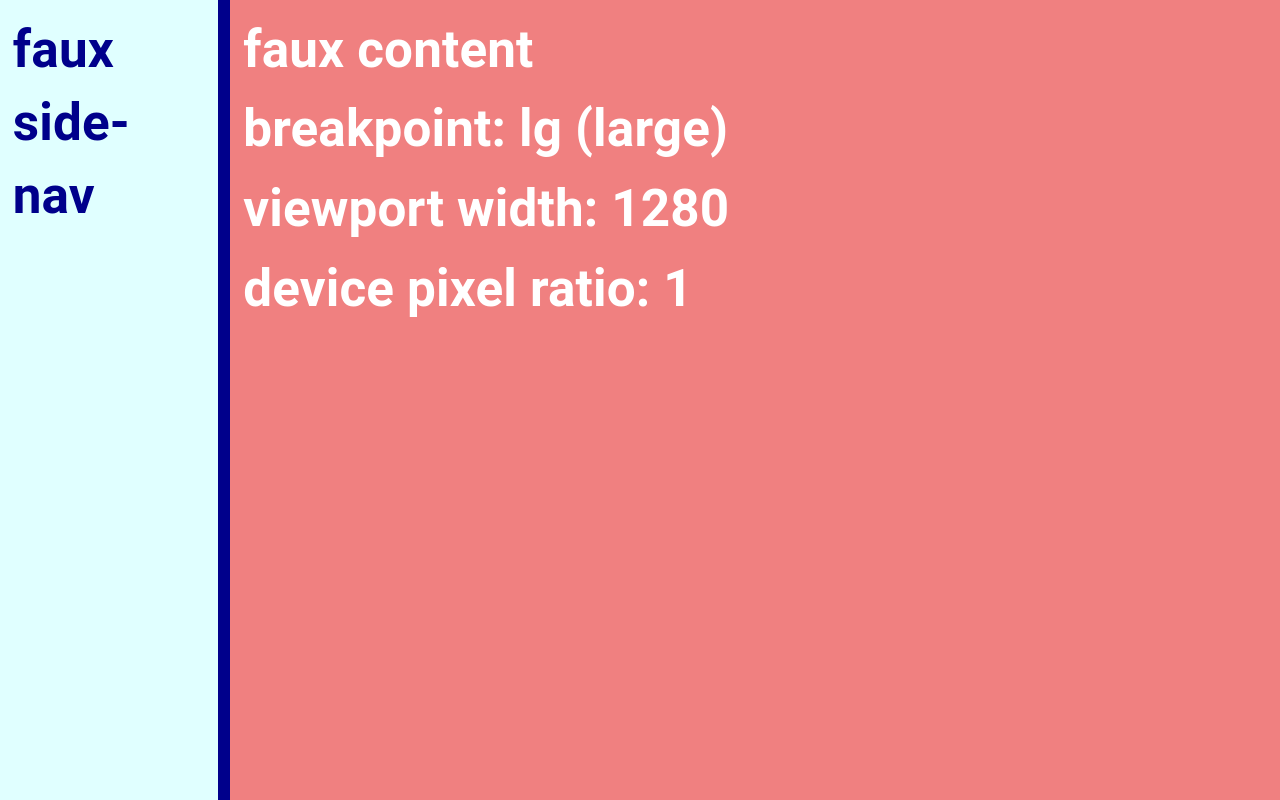
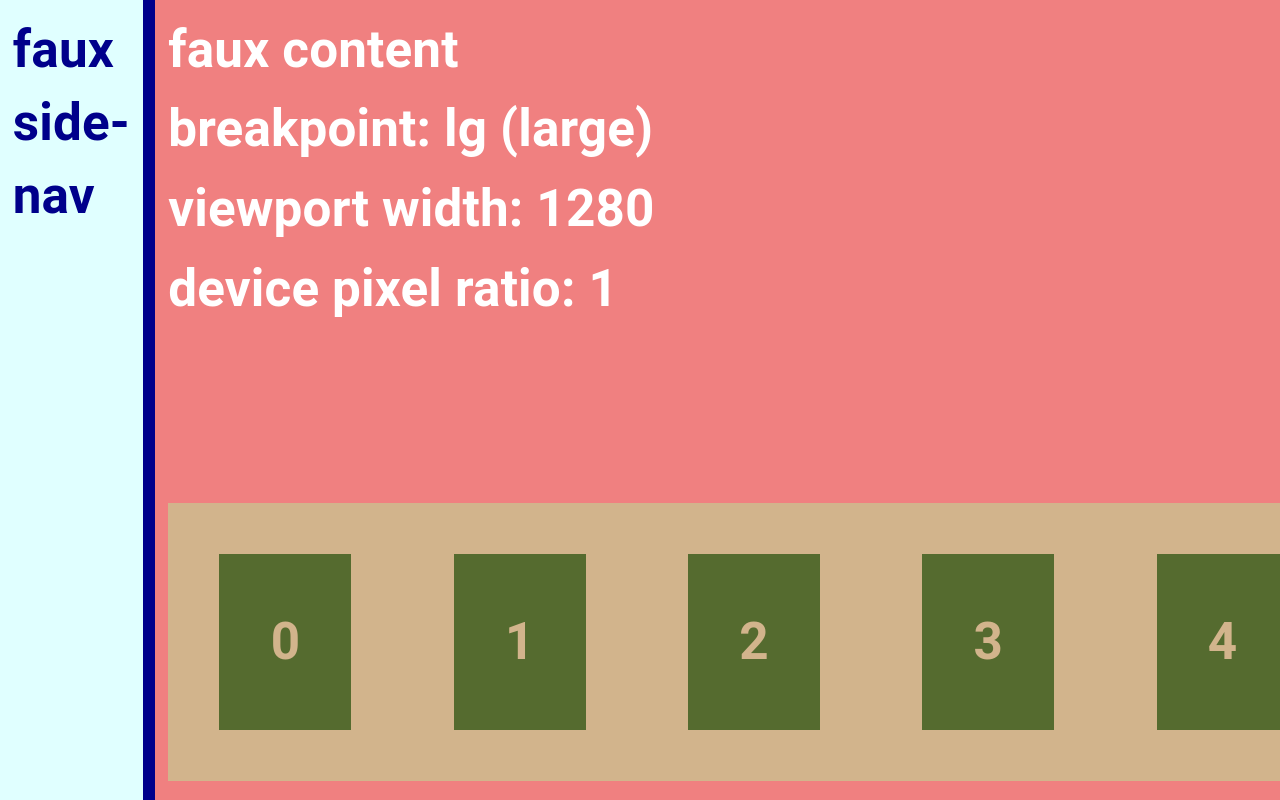
Before and after one commit to llaenowyd/a110, a React (Create React App) app: page / in a window 1280 px wide. Built offline with nearby package versions, Linux system fonts and the light colour scheme.

Commit message:
synthetic slider test

```diff
--- a/package.json
+++ b/package.json
@@ -4,8 +4,10 @@
   "private": true,
   "dependencies": {
     "@material-ui/core": "^4.11.3",
+    "classnames": "^2.2.6",
     "react": "^17.0.1",
     "react-dom": "^17.0.1",
+    "react-easy-swipe": "0.0.21",
     "react-scripts": "4.0.3"
   },
   "scripts": {
--- a/src/App.js
+++ b/src/App.js
@@ -1,9 +1,12 @@
 import React from 'react'
+import cx from 'classnames'
 
 import {makeStyles} from '@material-ui/core'
 import useMediaQuery from '@material-ui/core/useMediaQuery'
 import { useTheme } from '@material-ui/core/styles'
 import CssBaseline from '@material-ui/core/CssBaseline'
+
+import SyntheticSlider from './SyntheticSlider'
 
 const useStyles = makeStyles({
   app: {
@@ -15,14 +18,20 @@ const useStyles = makeStyles({
     fontSize: '4vw',
     fontWeight: 700,
     left: 0,
+    overflowX: 'hidden',
     position: 'absolute',
     right: 0,
     top: 0,
+  },
+  bottomRow: {
+    marginTop: 'auto',
+    userSelect: 'none',
   },
   fauxContent: {
     backgroundColor: 'lightcoral',
     display: 'flex',
     flexDirection: 'column',
+    height: '100%',
     marginLeft: 'auto',
     flex: 1,
     padding: '1vw',
@@ -56,7 +65,7 @@ const useWindowSize = () => {
 const Row = props => {
   const classes = useStyles()
 
-  return (<div className={classes.row}>{props.children}</div>)
+  return (<div className={cx(classes.row, props.className)}>{props.children}</div>)
 }
 
 const App = () => {
@@ -93,6 +102,9 @@ const App = () => {
           <Row>{`breakpoint: ${breakpointName} (${breakpointDescription})`}</Row>
           <Row>{`viewport width: ${viewportDimensions?.[0]}`}</Row>
           <Row>{`device pixel ratio: ${window.devicePixelRatio}`}</Row>
+          <Row className={classes.bottomRow}>
+            <SyntheticSlider />
+          </Row>
         </div>
       </div>
     </CssBaseline>
--- /dev/null
+++ b/src/SyntheticSlider.js
@@ -0,0 +1,72 @@
+import React from 'react'
+import Swipe from 'react-easy-swipe'
+
+import {makeStyles} from '@material-ui/core'
+
+const useStyles = makeStyles({
+  slidden: {
+    alignItems: 'center',
+    backgroundColor: 'darkolivegreen',
+    display: 'flex',
+    color: 'tan',
+    height: '100%',
+    justifyContent: 'center',
+    margin: '1em',
+    padding: '1em',
+    width: '10%',
+  },
+  syntheticSlider: {
+    backgroundColor: 'tan',
+    display: 'flex',
+    flexDirection: 'row',
+    overflowX: 'hidden',
+    width: '100%',
+  },
+})
+
+const Slidden = ({n}) => {
+  const classes = useStyles()
+
+  return (
+    <div className={classes.slidden} key={n}>{`${n}`}</div>
+  )
+}
+
+const SyntheticSlider = () => {
+  const classes = useStyles()
+
+  const onSwipeStart = () => {
+    console.log('onSwipeStart')
+  }
+
+  const onSwipeMove = () => {
+    console.log('onSwipeMove')
+  }
+
+  const onSwipeEnd = () => {
+    console.log('onSwipeEnd')
+  }
+
+  return (
+    <Swipe
+      onSwipeStart={onSwipeStart}
+      onSwipeMove={onSwipeMove}
+      onSwipeEnd={onSwipeEnd}>
+      <div className={classes.syntheticSlider}>
+        {
+          (
+            () => {
+              const result = []
+              for (let i = 0; i < 100; i++) {
+                result.push(<Slidden n={i} />)
+              }
+              return result
+            }
+          )()
+        }
+      </div>
+    </Swipe>
+  )
+}
+
+export default SyntheticSlider
```
Also changed, not shown: 1 other file (tests, documents, lock files or other folders).
